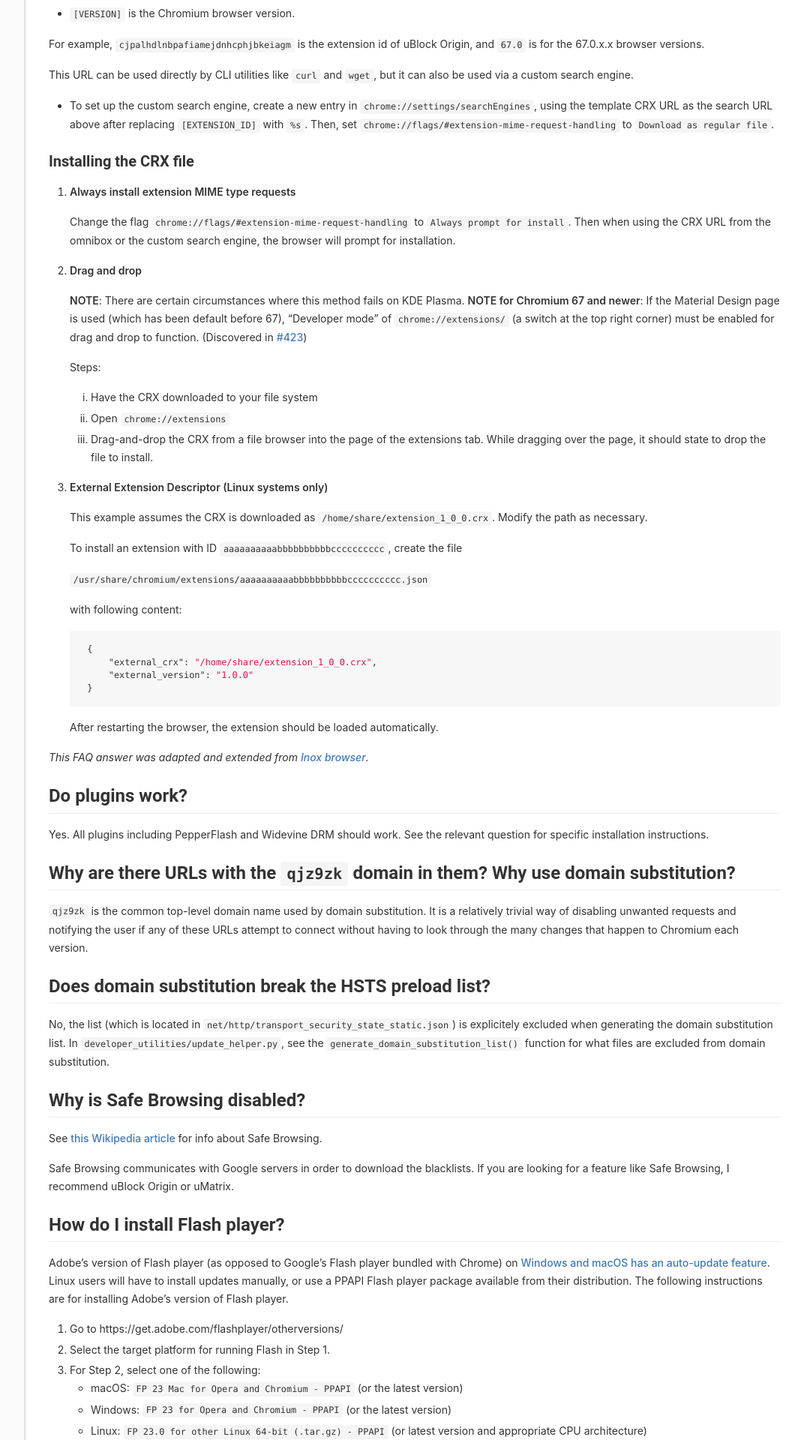
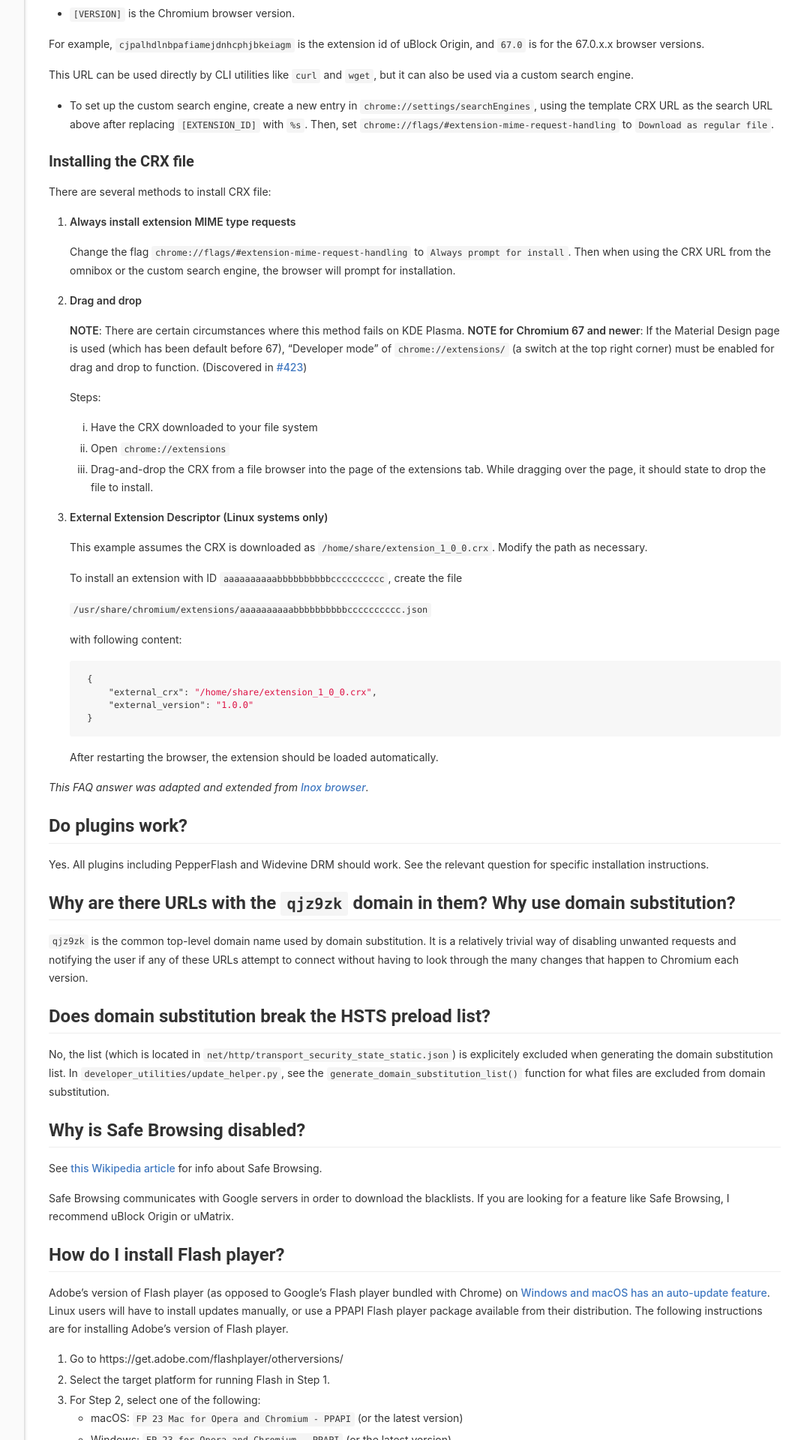
Before and after one commit to ungoogled-software/ungoogled-chromium-wiki, a Jekyll site: the page built from faq.md, in a window 1280 px wide. Shown: the part 767-2687 px from the top of the page at 75% size, without its empty margins (207-1279 px from the left). Built offline with Jekyll 4.4.1, drawn with Linux system fonts in a browser that asks for light colours.

Commit message:
FAQ: Add note about CRX installation methods

```diff
--- a/faq.md
+++ b/faq.md
@@ -39,6 +39,8 @@ This URL can be used directly by CLI utilities like `curl` and `wget`, but it ca
 * To set up the custom search engine, create a new entry in `chrome://settings/searchEngines`, using the template CRX URL as the search URL above after replacing `[EXTENSION_ID]` with `%s`. Then, set `chrome://flags/#extension-mime-request-handling` to `Download as regular file`.
 
 ### Installing the CRX file
+
+There are several methods to install CRX file:
 
 1. **Always install extension MIME type requests**
 
```
